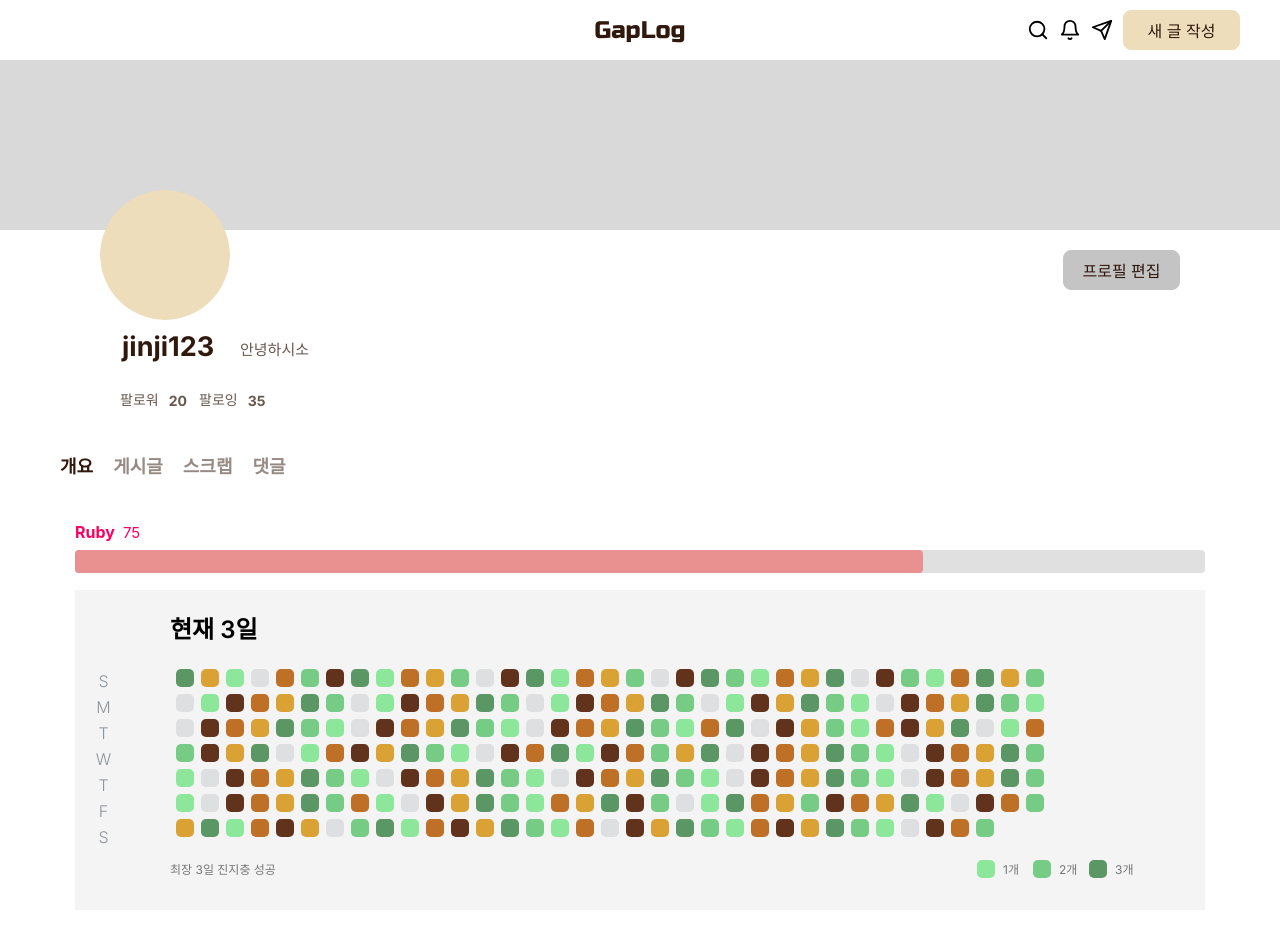
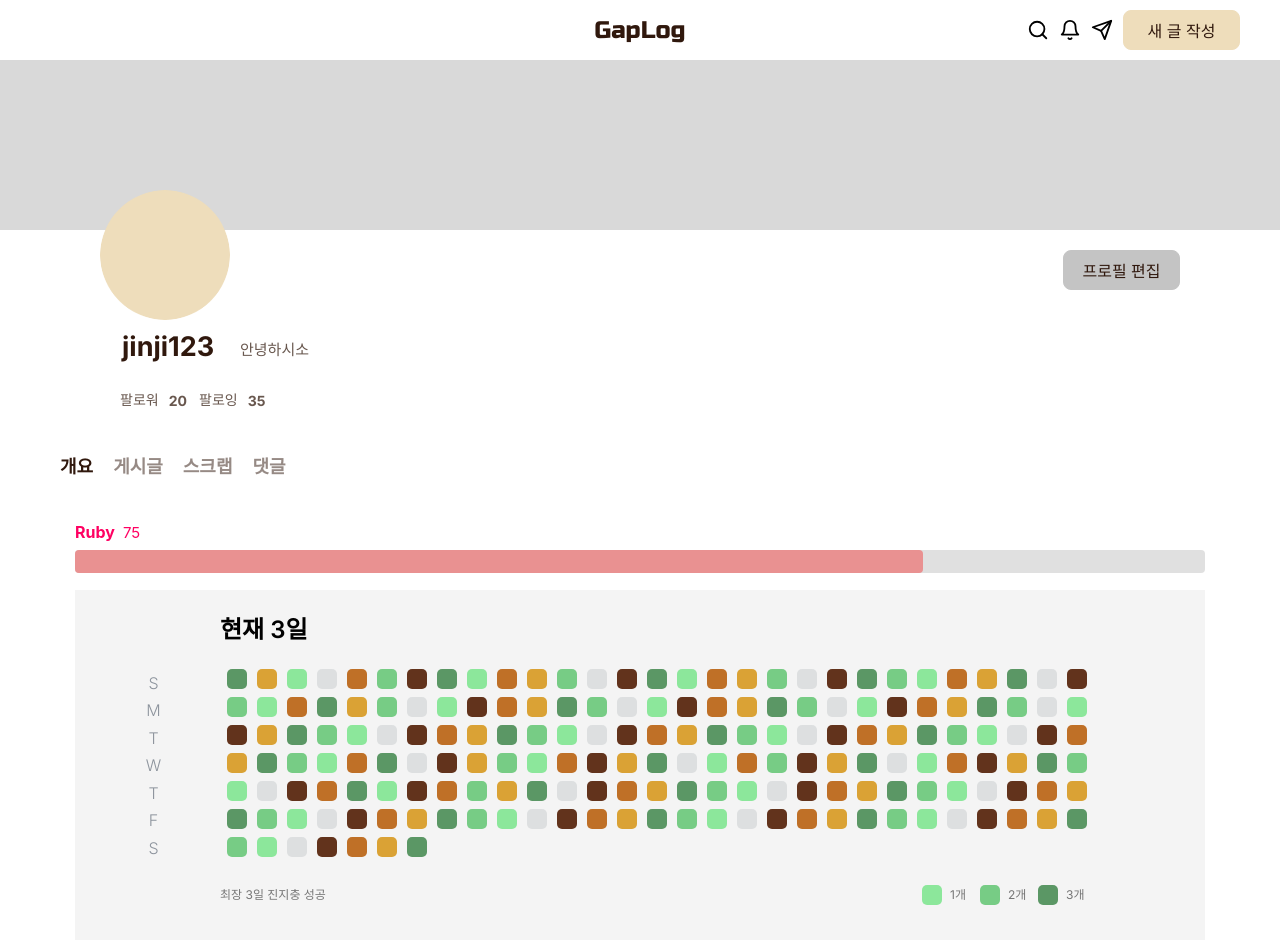
Before and after one commit to Wan-Du/GapLog-Client, a React (Create React App) app: page /mypage in a window 1280 px wide. Shown: the top 952 px of the page. Built offline with nearby package versions, Linux system fonts and the light colour scheme.

Commit message:
feat: 완두밭 6개월로 변경 (#4)
완두밭 레이아웃 조정 및 6개월 치 데이터로 수정했습니다.

```diff
--- a/src/components/user/Wandubat.jsx
+++ b/src/components/user/Wandubat.jsx
@@ -1,4 +1,5 @@
 import React, { useEffect, useState } from 'react';
+import PropTypes from 'prop-types';
 import styled from 'styled-components';
 import wanduData from '../../wandu.json';
 
@@ -18,7 +19,7 @@ const getColor = (value) => {
 
 const Container = styled.div`
   width: 1090px;
-  height: 320px;
+  height: 350px;
   background-color: #f4f4f4;
   display: block;
   padding: 0px 20px;
@@ -40,10 +41,11 @@ const DayWrapper = styled.div`
   text-align: center;
   display: inline-block;
   margin-top: 20px;
+  margin-left: 50px;
 
   & > p {
-    margin-top: 6px;
-    margin-bottom: 6px;
+    margin-top: 7.5px;
+    margin-bottom: 7px;
   }
 `;
 
@@ -55,16 +57,16 @@ const Title = styled.div`
   display: inline-block;
   font-weight: 600;
   margin-top: 20px;
-  margin-left: 75px;
+  margin-left: 125px;
 `;
 
 // Grass 컴포넌트
 const GrassContainer = styled.div`
   width: 875px;
-  height: 175px;
+  height: 200px;
   display: grid;
-  grid-template-columns: repeat(auto-fill, 25px);
-  grid-template-rows: repeat(auto-fill, 25px);
+  grid-template-columns: repeat(auto-fill, 30px);
+  grid-template-rows: repeat(auto-fill, 28px);
   align-items: center;
   justify-items: center;
   margin: 20px 60px;
@@ -72,8 +74,8 @@ const GrassContainer = styled.div`
 
 // Square 컴포넌트
 const Square = styled.div`
-  width: 18px;
-  height: 18px;
+  width: 20px;
+  height: 20px;
   align-items: center;
   border-radius: 5px;
   background-color: ${({ color }) => color};
@@ -96,7 +98,7 @@ const BottomWrapper = styled.div`
 const MaxDay = styled.div`
   width: 130px;
   height: 15px;
-  margin-left: 75px;
+  margin-left: 125px;
   font-size: 12px;
   font-family: 'Inter', sans-serif;
   color: #767676;
@@ -109,7 +111,7 @@ const ExampleWrapper = styled.div`
   position: absolute;
   display: flex;
   align-items: flex-start;
-  right: 8px;
+  right: 63px;
 `;
 
 const Count = styled.div`
@@ -170,4 +172,8 @@ function Wandubat() {
   );
 }
 
+Grass.propTypes = {
+  dailyData: PropTypes.object.isRequired,
+};
+
 export default Wandubat;
--- a/src/wandu.json
+++ b/src/wandu.json
@@ -183,68 +183,5 @@
   "2024-06-27": 6,
   "2024-06-28": 5,
   "2024-06-29": 4,
-  "2024-06-30": 3,
-  "2024-07-01": 2,
-  "2024-07-02": 5,
-  "2024-07-03": 1,
-  "2024-07-04": 0,
-  "2024-07-05": 6,
-  "2024-07-06": 4,
-  "2024-07-07": 3,
-  "2024-07-08": 2,
-  "2024-07-09": 1,
-  "2024-07-10": 5,
-  "2024-07-11": 4,
-  "2024-07-12": 3,
-  "2024-07-13": 6,
-  "2024-07-14": 2,
-  "2024-07-15": 0,
-  "2024-07-16": 1,
-  "2024-07-17": 3,
-  "2024-07-18": 5,
-  "2024-07-19": 4,
-  "2024-07-20": 2,
-  "2024-07-21": 6,
-  "2024-07-22": 5,
-  "2024-07-23": 4,
-  "2024-07-24": 3,
-  "2024-07-25": 1,
-  "2024-07-26": 0,
-  "2024-07-27": 6,
-  "2024-07-28": 5,
-  "2024-07-29": 2,
-  "2024-07-30": 4,
-  "2024-07-31": 3,
-
-  "2024-08-01": 1,
-  "2024-08-02": 5,
-  "2024-08-03": 6,
-  "2024-08-04": 4,
-  "2024-08-05": 0,
-  "2024-08-06": 2,
-  "2024-08-07": 3,
-  "2024-08-08": 1,
-  "2024-08-09": 5,
-  "2024-08-10": 6,
-  "2024-08-11": 4,
-  "2024-08-12": 3,
-  "2024-08-13": 2,
-  "2024-08-14": 1,
-  "2024-08-15": 5,
-  "2024-08-16": 0,
-  "2024-08-17": 6,
-  "2024-08-18": 4,
-  "2024-08-19": 3,
-  "2024-08-20": 2,
-  "2024-08-21": 1,
-  "2024-08-22": 5,
-  "2024-08-23": 6,
-  "2024-08-24": 4,
-  "2024-08-25": 3,
-  "2024-08-26": 2,
-  "2024-08-27": 1,
-  "2024-08-28": 0,
-  "2024-08-29": 6,
-  "2024-08-30": 5,
-  "2024-08-31": 2
+  "2024-06-30": 3
 }
```
